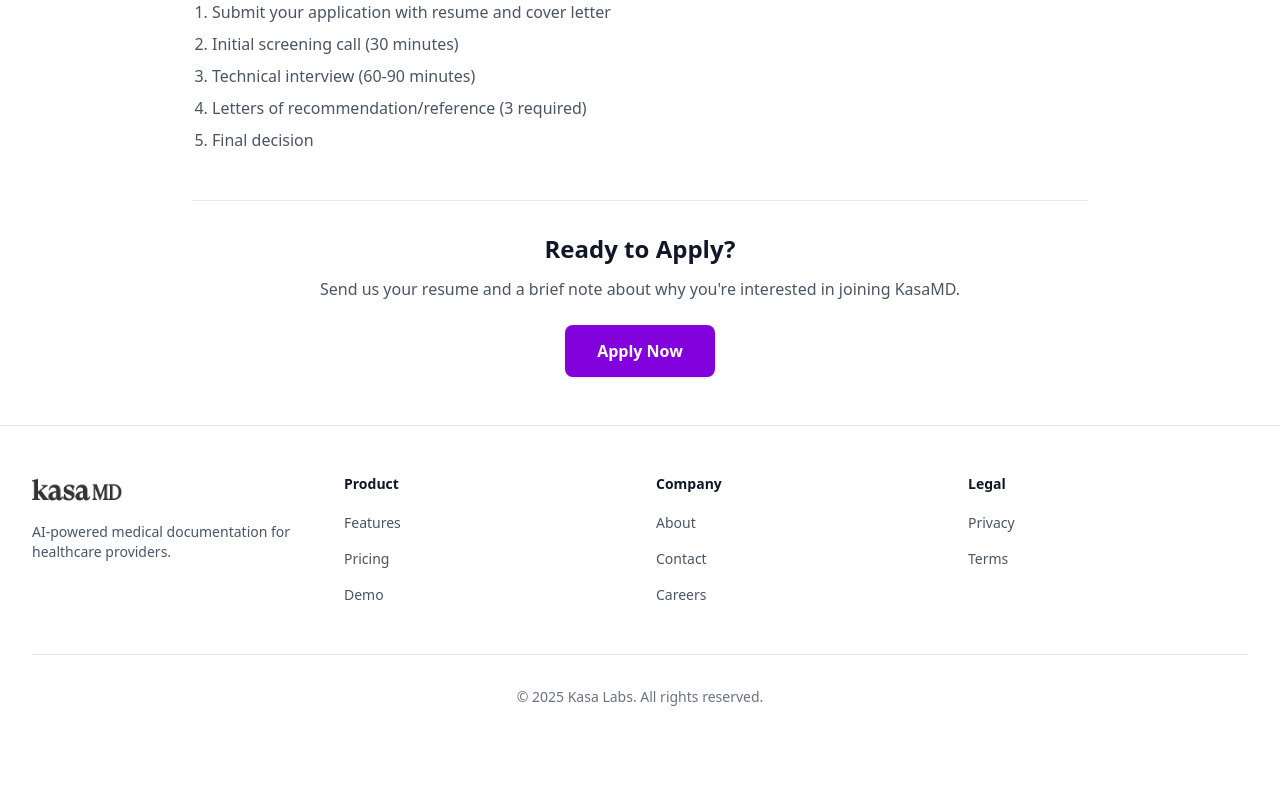
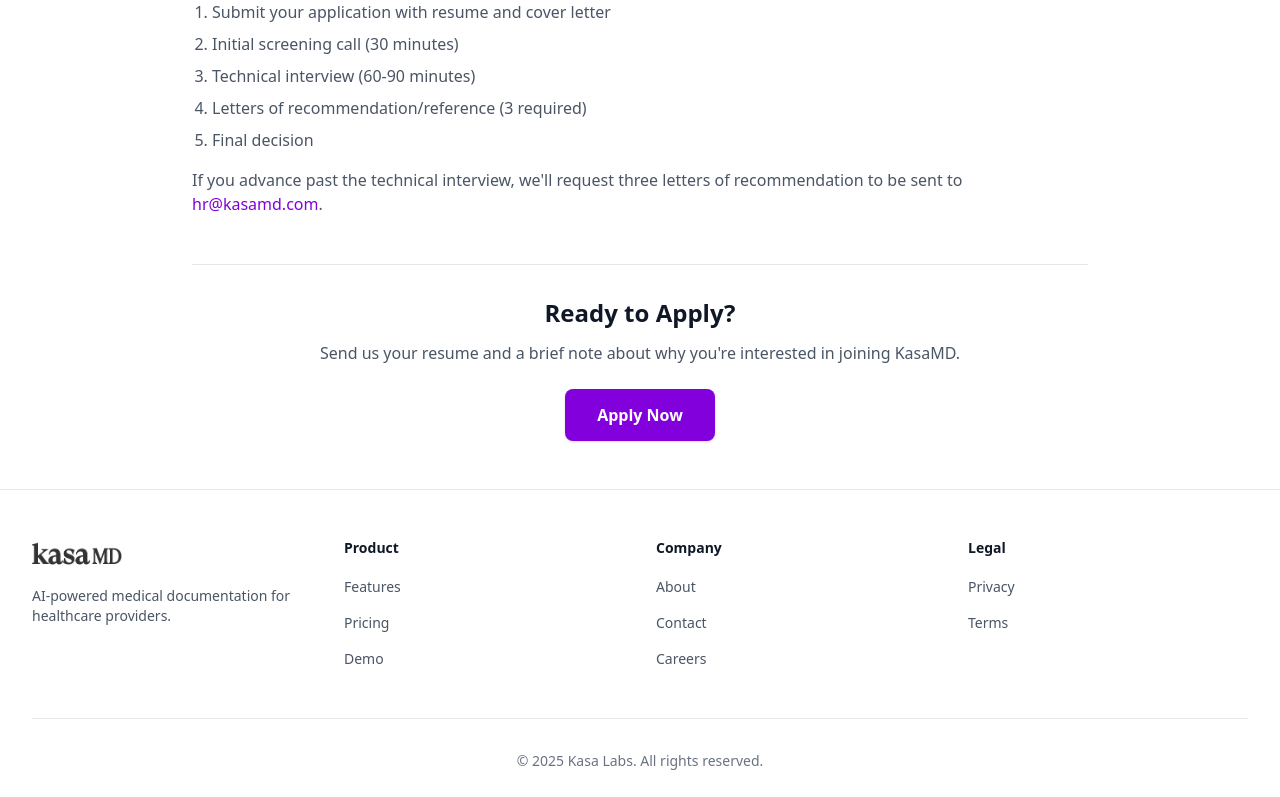
Before and after one commit to Kasa-Labs/kasa_marketing, a Next.js app: page /careers/software-engineering-intern in a window 1280 px wide. Shown: the part 2338-3135 px from the top of the page. Before the commit the page ends 3093 px from the top, so only its background shows below. Built offline with nearby package versions, Linux system fonts and the light colour scheme.

Commit message:
[add] added verbiage for internship

```diff
--- a/app/careers/software-engineering-intern/page.tsx
+++ b/app/careers/software-engineering-intern/page.tsx
@@ -194,6 +194,17 @@
                 <li>Letters of recommendation/reference (3 required)</li>
                 <li>Final decision</li>
               </ol>
+              <p>
+                If you advance past the technical interview, we'll request three
+                letters of recommendation to be sent to{" "}
+                <a
+                  href="mailto:hr@kasamd.com"
+                  className="text-purple-700 hover:text-purple-600"
+                >
+                  hr@kasamd.com
+                </a>
+                .
+              </p>
             </div>
           </div>
           {/* CTA */}
```
